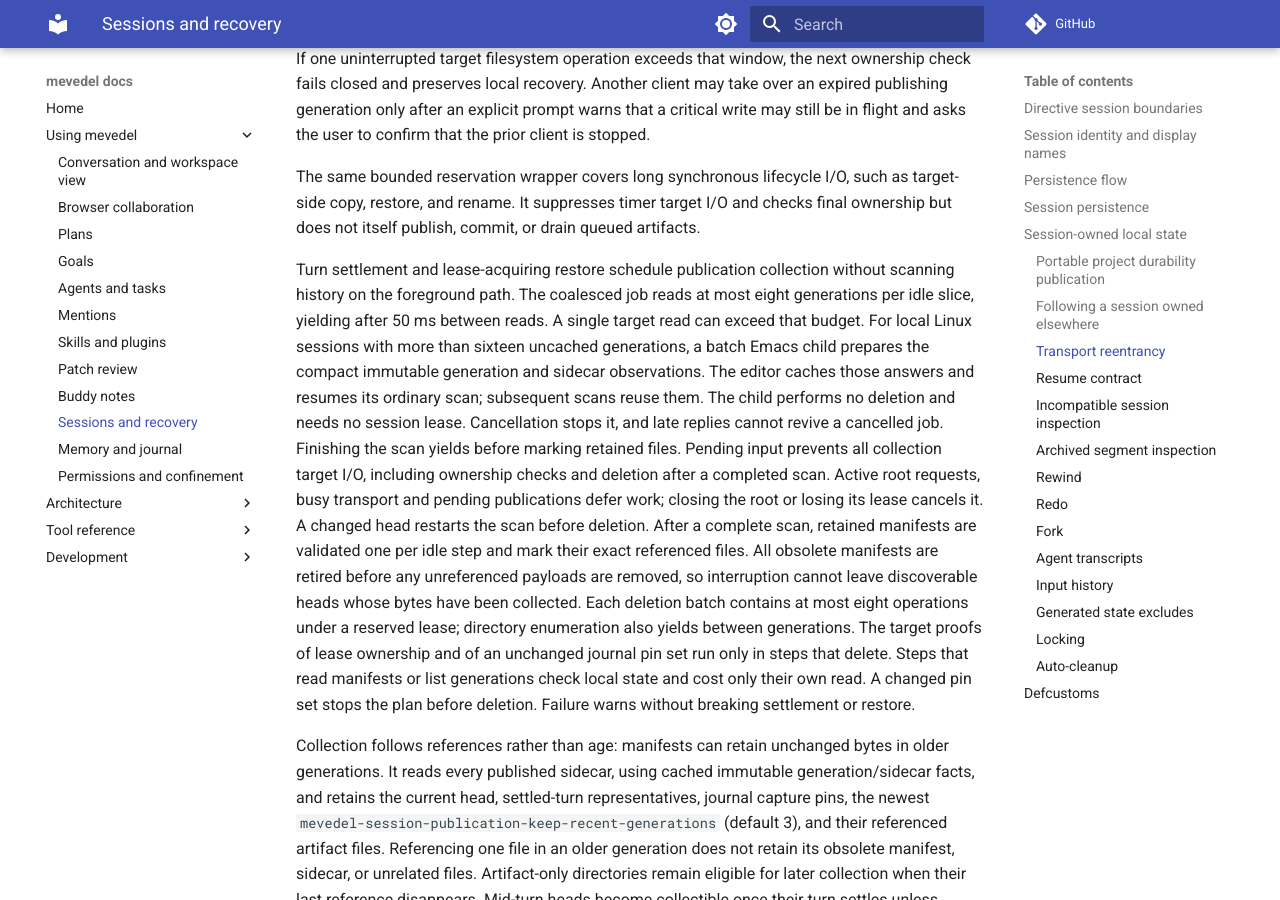
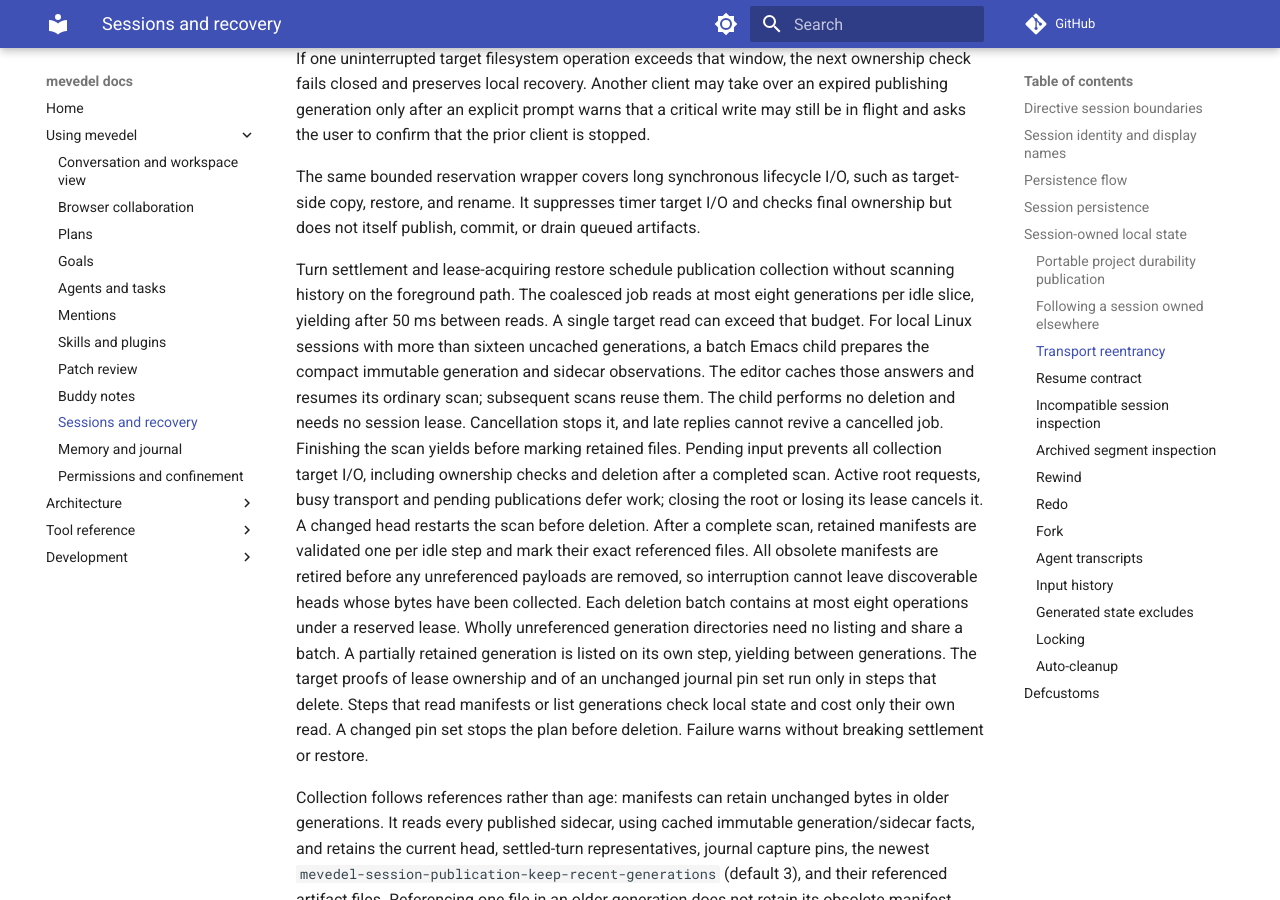
Before and after one commit to FrauH0lle/mevedel, an MkDocs documentation site: the page built from docs/sessions.md, in a window 1280 px wide and 900 px high, scrolled down 19000 px. Built offline with MkDocs 1.6.1 and Material for MkDocs 9.7.7, drawn with Linux system fonts in a browser that asks for light colours; comment, search, counter and statistics services are not loaded.

Commit message:
perf(collection): Delete unreferenced generations in one batch
With the proofs confined to deleting steps, run 7 still spent six control
programs per removed generation: each wholly unreferenced directory was its
own step with its own clock, pin and lease-reservation programs (17 steps,
151 programs).  Such directories need no listing, and obsolete heads are
retired before any payload, so up to eight of them now share one deletion
step.

```diff
--- a/docs/sessions.md
+++ b/docs/sessions.md
@@ -899,8 +899,9 @@ After a complete scan, retained manifests are validated one per idle step and
 mark their exact referenced files. All obsolete manifests are retired before
 any unreferenced payloads are removed, so interruption cannot leave discoverable
 heads whose bytes have been collected. Each deletion batch contains at most
-eight operations under a reserved lease; directory enumeration also yields
-between generations. The target proofs of lease ownership and of an unchanged
+eight operations under a reserved lease. Wholly unreferenced generation
+directories need no listing and share a batch. A partially retained generation
+is listed on its own step, yielding between generations. The target proofs of lease ownership and of an unchanged
 journal pin set run only in steps that delete. Steps that read manifests or list
 generations check local state and cost only their own read. A changed pin set
 stops the plan before deletion.
```
Also changed, not shown: 2 other files.
